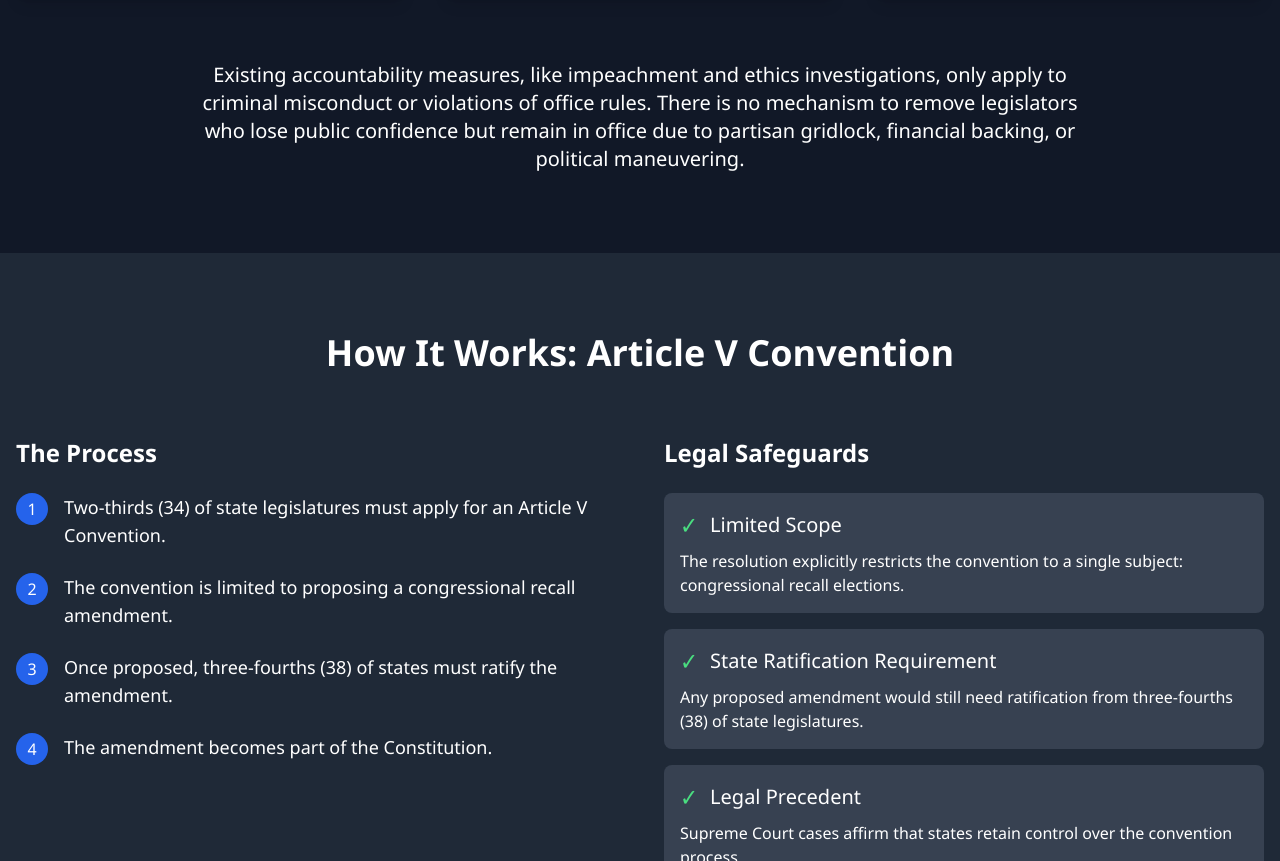
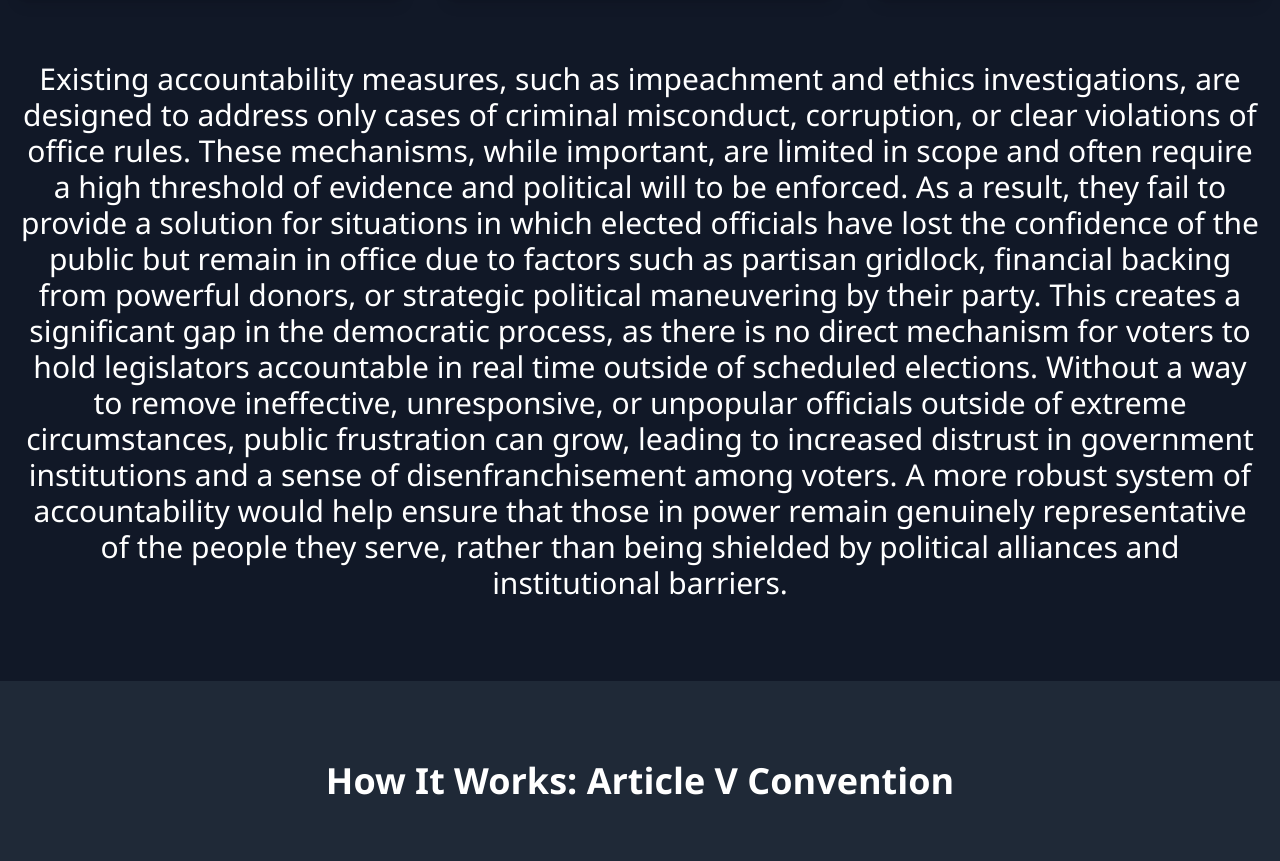
Before and after one commit to NoCoMoz/RestoreDemocracy, a website: page index.html in a window 1280 px wide. Shown: the part 1231-2092 px from the top of the page. Drawn offline with Linux system fonts and the light colour scheme.

Commit message:
Enhance accountability explanation text with larger font and wider display

```diff
--- a/index.html
+++ b/index.html
@@ -42,7 +42,7 @@
                 </div>
             </div>
             <div class="mt-16 text-center">
-                <p class="text-xl max-w-4xl mx-auto">Existing accountability measures, like impeachment and ethics investigations, only apply to criminal misconduct or violations of office rules. There is no mechanism to remove legislators who lose public confidence but remain in office due to partisan gridlock, financial backing, or political maneuvering.</p>
+                <p class="text-3xl max-w-6xl mx-auto">Existing accountability measures, such as impeachment and ethics investigations, are designed to address only cases of criminal misconduct, corruption, or clear violations of office rules. These mechanisms, while important, are limited in scope and often require a high threshold of evidence and political will to be enforced. As a result, they fail to provide a solution for situations in which elected officials have lost the confidence of the public but remain in office due to factors such as partisan gridlock, financial backing from powerful donors, or strategic political maneuvering by their party. This creates a significant gap in the democratic process, as there is no direct mechanism for voters to hold legislators accountable in real time outside of scheduled elections. Without a way to remove ineffective, unresponsive, or unpopular officials outside of extreme circumstances, public frustration can grow, leading to increased distrust in government institutions and a sense of disenfranchisement among voters. A more robust system of accountability would help ensure that those in power remain genuinely representative of the people they serve, rather than being shielded by political alliances and institutional barriers.</p>
             </div>
         </div>
     </section>
--- a/package.json
+++ b/package.json
@@ -5,9 +5,11 @@
   "main": "index.js",
   "scripts": {
     "build:css": "tailwindcss -i ./src/input.css -o ./dist/output.css",
-    "watch:css": "tailwindcss -i ./src/input.css -o ./dist/output.css --watch"
+    "watch:css": "tailwindcss -i ./src/input.css -o ./dist/output.css --watch",
+    "start": "http-server -p 9000 -c-1"
   },
   "devDependencies": {
-    "tailwindcss": "^3.3.0"
+    "tailwindcss": "^3.3.0",
+    "http-server": "^14.1.1"
   }
 }
```
Also changed, not shown: 1 other file.
